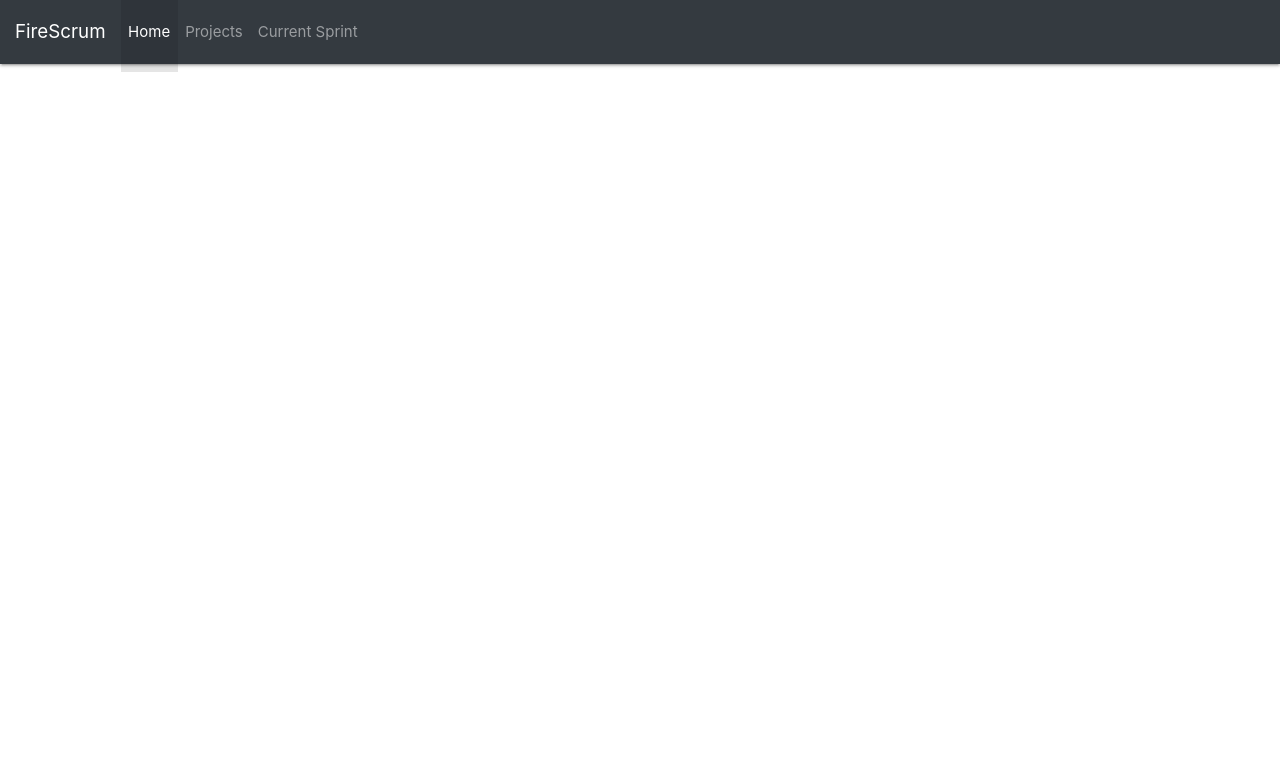
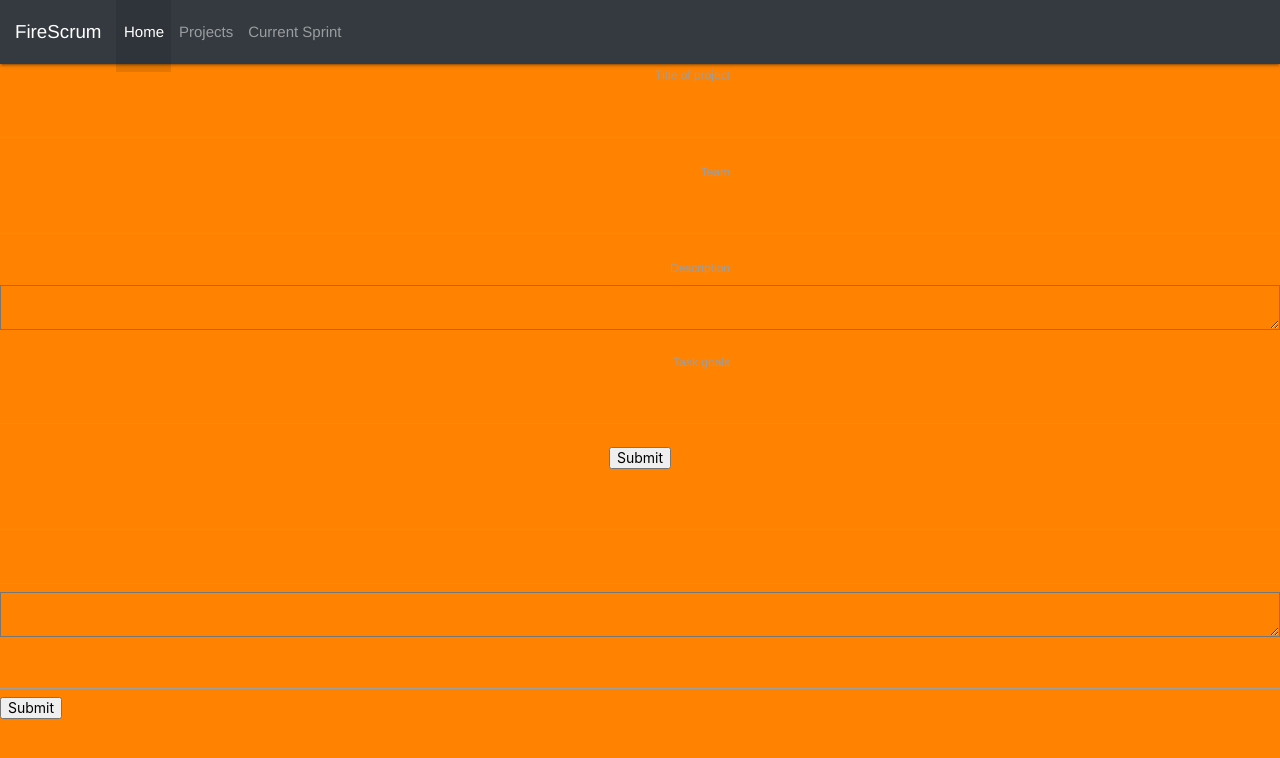
Before and after one commit to Benbigmac/Agile-Development-Tool, a Flask app: template app/templates/createProject.html in a window 1280 px wide. Shown: the top 758 px of the page. Run offline with Flask 2, Linux system fonts and the light colour scheme; the template is opened without the code that fills it, so the values that code supplies are empty, except form fields; form fields are guessed from the names that the template uses; some libraries are stand-ins or nearby versions.

Commit message:
create a form to create projects

```diff
--- a/app/templates/createProject.html
+++ b/app/templates/createProject.html
@@ -1,14 +1,74 @@
 {%extends "baseTemp.html"%}
 {%block body%}
-    <style type="text/css">
-      .container {
-        max-width: 500px;
-        padding-top: 100px;
-      }
-    </style>
-    <div class="container">
+<head>
+	<meta charset="utf-8">
+	<meta name="viewport" content="width=device-width">
+	<title>New Project</title>
+	<link href="../static/css/style.css" rel="stylesheet" type="text/css" />
+</head>
+
+<body>
+	<form action="" method="post" novalidate>
+			 {{ form.hidden_tag() }}
+			 <p>
+					 {{ form.titleOfProject.label }}<br>
+					 {{ form.titleOfProject(size=32) }}
+			 </p>
+			 <p>
+					 {{ form.team.label }}<br>
+					 {{ form.team(size=32) }}
+			 </p>
+
+       <p>
+          {{ form.description.label }}<br>
+          {{ form.description(size=32) }}
+      </p>
+
+      <p>
+          {{ form.taskGoals.label }}<br>
+          {{ form.taskGoals(size=32) }}
+      </p>
+
+			 <p>{{ form.submit() }}</p>
+	 </form>
+
+  <div class="wrap-input100 validate-input m-b-10">
+			{{form.titleOfProject}}
+      <span class="focus-input100"></span>
+      <span class="symbol-input100">
+          <i class="fa fa-user"></i>
+      </span>
+  </div>
+
+  <div class="wrap-input100 validate-input m-b-10" >
+      {{form.team}}
+      <span class="focus-input100"></span>
+      <span class="symbol-input100">
+          <i class="fa fa-lock"></i>
+      </span>
+  </div>
+
+  <div class="wrap-input100 validate-input m-b-10">
+			{{form.description}}
+      <span class="focus-input100"></span>
+      <span class="symbol-input100">
+          <i class="fa fa-user"></i>
+      </span>
+  </div>
+
+  <div class="wrap-input100 validate-input m-b-10" >
+      {{form.taskGoals}}
+      <span class="focus-input100"></span>
+      <span class="symbol-input100">
+          <i class="fa fa-lock"></i>
+      </span>
+  </div>
+
+  <div class="container-login100-form-btn p-t-10">
+    {{form.submit}}
+  </div>
 
 
 
-    </div>
-    {% endblock%}
+
+{% endblock%}
```
